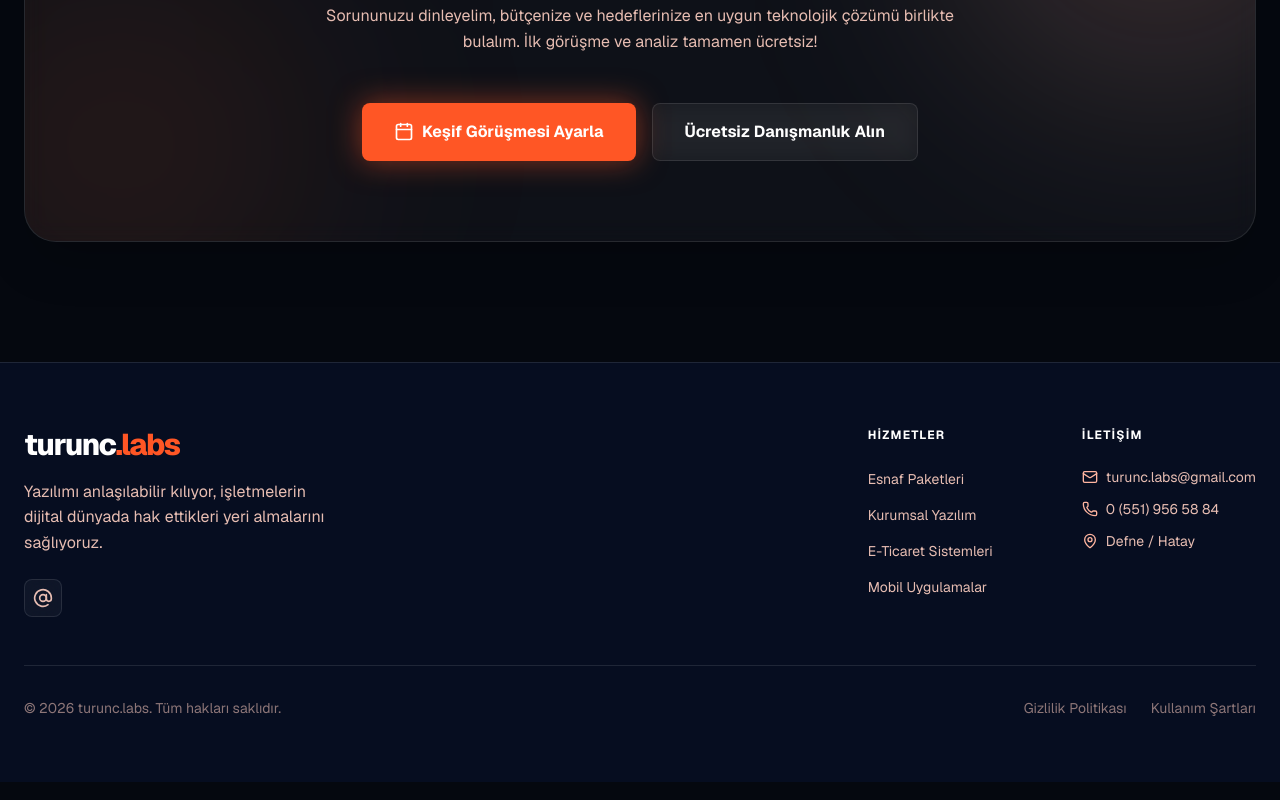
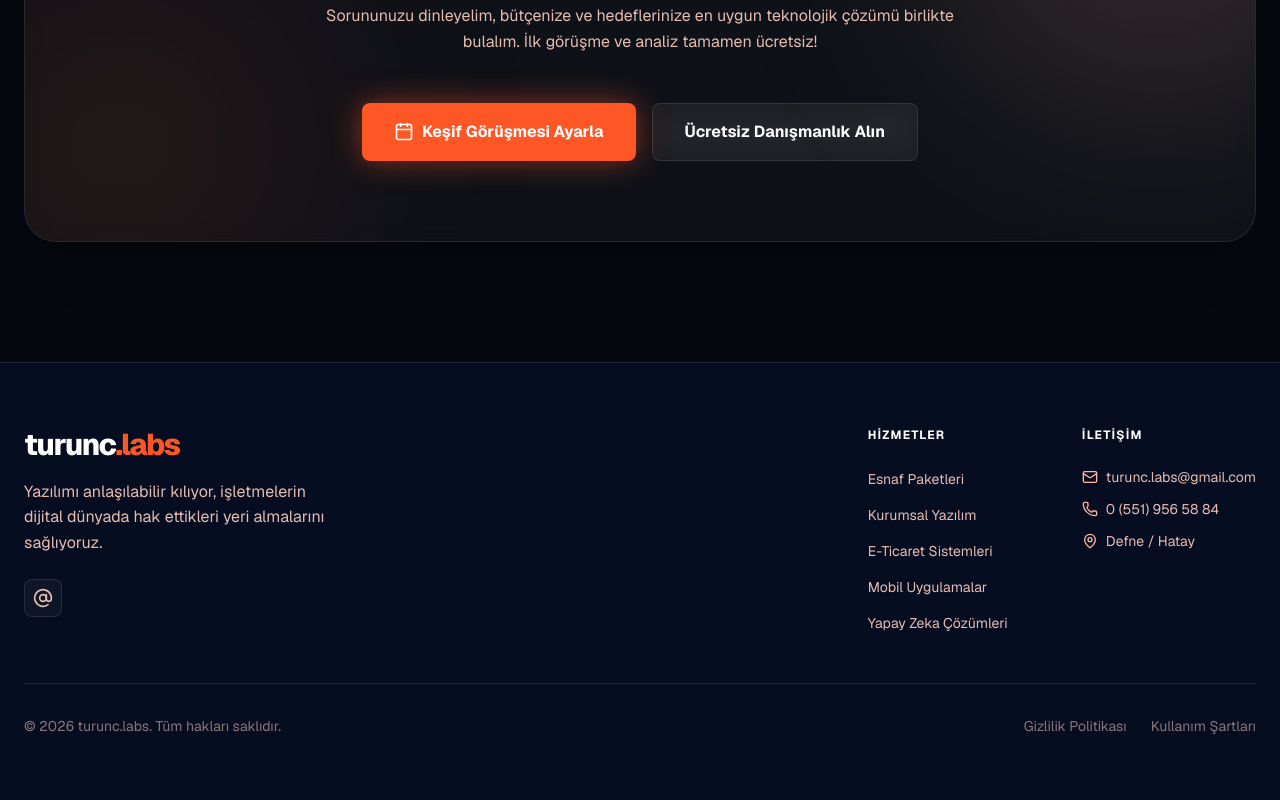
Before and after one commit to SabitCanTurunc/turunc.labs, a Next.js app: page /tr in a window 1280 px wide. Shown: the part 5345-6145 px from the top of the page. Built offline with nearby package versions, Linux system fonts and the light colour scheme.

Commit message:
Add AI solutions link to footer

```diff
--- a/src/app/[lang]/HomeClient.tsx
+++ b/src/app/[lang]/HomeClient.tsx
@@ -1073,6 +1073,7 @@ export default function HomeClient({ dict, lang }: HomeClientProps) {
                   <li><a className="text-[#e7bdb2] hover:text-[#ffb5a0] transition-colors text-sm" href="#" onClick={(e) => { e.preventDefault(); openModal(dict.modalSubjects.kurumsalYazilim); }}>{dict.footer.links.corporate}</a></li>
                   <li><a className="text-[#e7bdb2] hover:text-[#ffb5a0] transition-colors text-sm" href="#" onClick={(e) => { e.preventDefault(); openModal(dict.modalSubjects.eTicaret); }}>{dict.footer.links.ecommerce}</a></li>
                   <li><a className="text-[#e7bdb2] hover:text-[#ffb5a0] transition-colors text-sm" href="#" onClick={(e) => { e.preventDefault(); openModal(dict.modalSubjects.mobilUygulama); }}>{dict.footer.links.mobile}</a></li>
+                  <li><a className="text-[#e7bdb2] hover:text-[#ffb5a0] transition-colors text-sm" href="#" onClick={(e) => { e.preventDefault(); openModal(dict.modalSubjects.yapayZeka); }}>{dict.footer.links.ai}</a></li>
                 </ul>
               </div>
               <div>
--- a/src/dictionaries/ar.ts
+++ b/src/dictionaries/ar.ts
@@ -165,6 +165,7 @@ const ar: Dictionary = {
       corporate: "برمجيات الشركات",
       ecommerce: "أنظمة التجارة الإلكترونية",
       mobile: "تطبيقات الجوال",
+      ai: "حلول الذكاء الاصطناعي",
     },
     copyright: "© 2026 turunc.labs. جميع الحقوق محفوظة.",
     privacy: "سياسة الخصوصية",
--- a/src/dictionaries/en.ts
+++ b/src/dictionaries/en.ts
@@ -165,6 +165,7 @@ const en: Dictionary = {
       corporate: "Enterprise Software",
       ecommerce: "E-Commerce Systems",
       mobile: "Mobile Applications",
+      ai: "AI Solutions",
     },
     copyright: "© 2026 turunc.labs. All rights reserved.",
     privacy: "Privacy Policy",
--- a/src/dictionaries/tr.ts
+++ b/src/dictionaries/tr.ts
@@ -163,6 +163,7 @@ const tr = {
       corporate: "Kurumsal Yazılım",
       ecommerce: "E-Ticaret Sistemleri",
       mobile: "Mobil Uygulamalar",
+      ai: "Yapay Zeka Çözümleri",
     },
     copyright: "© 2026 turunc.labs. Tüm hakları saklıdır.",
     privacy: "Gizlilik Politikası",
```
